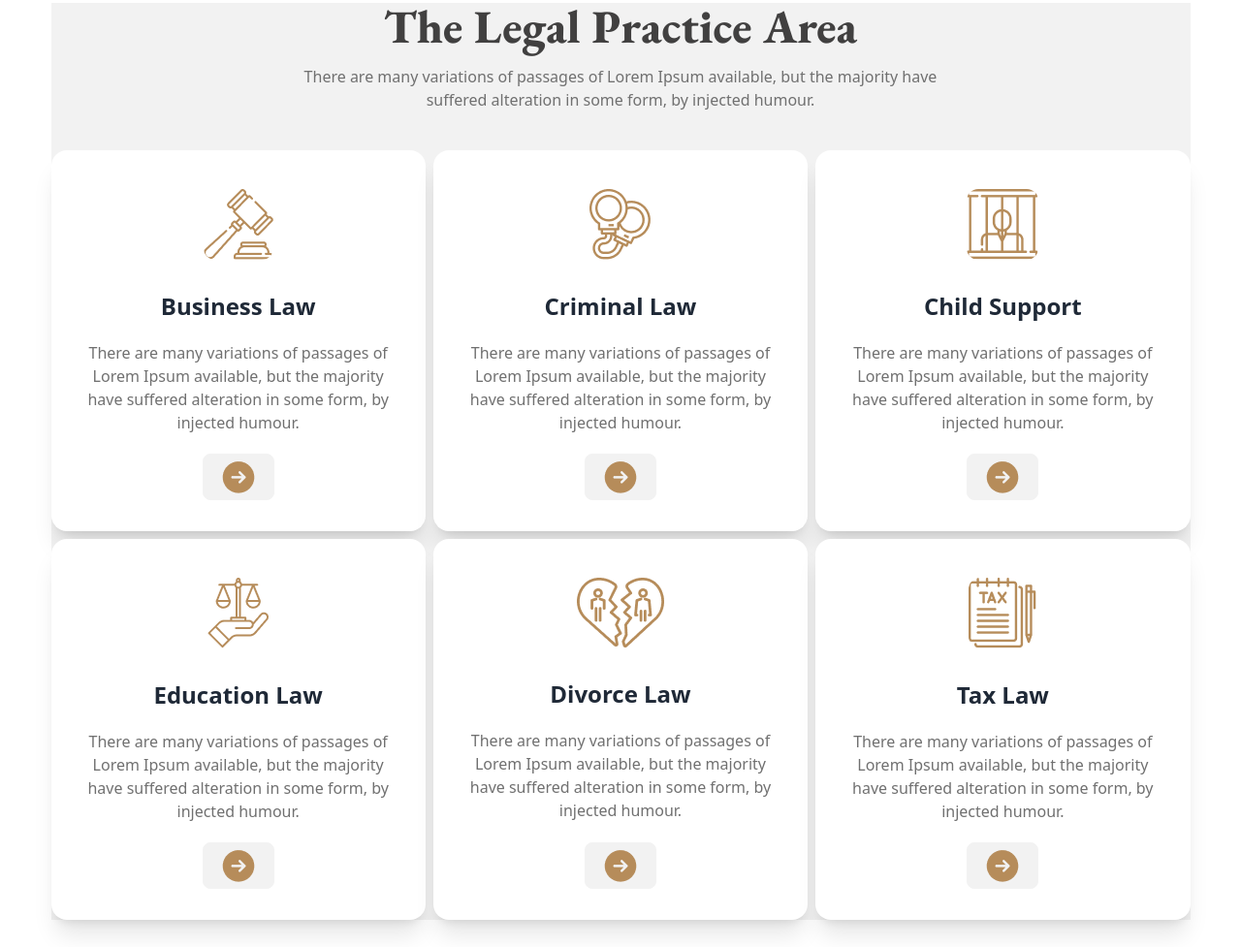
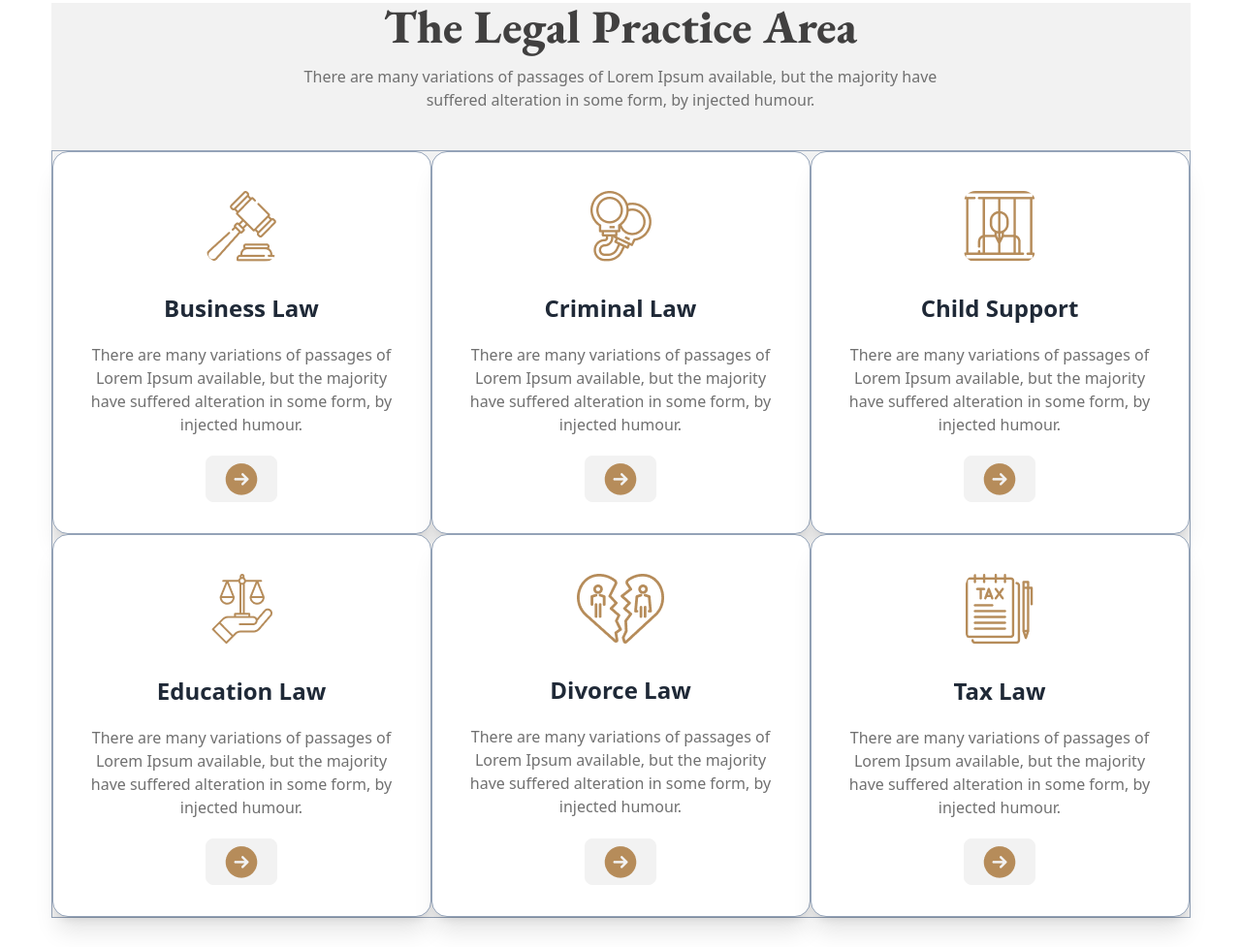
Before and after one commit to codermahbub20/legal-soluation-repo, a plain HTML site: page index.html in a window 1280 px wide. Shown: the part 735-1712 px from the top of the page at 97% size. Drawn offline with nearby package versions, Linux system fonts and the light colour scheme.

Commit message:
add border in legal practice area

```diff
--- a/index.html
+++ b/index.html
@@ -79,9 +79,9 @@
                 <h1 class="font-garmond text-3xl lg:text-5xl lg:mt-16 font-extrabold text-[#414040]  text-center">The Legal Practice Area</h1>
                 <p class="w-[700px] text-center mt-4 text-base font-medium text-[#707070] mx-auto">There are many variations of passages of Lorem Ipsum available, but the majority have suffered alteration in some form, by injected humour.</p>
 
-               <div class="grid grid-cols-1 md:grid-cols-2 lg:grid-cols-3 mt-10 gap-2">
+               <div class="grid grid-cols-1 md:grid-cols-2 lg:grid-cols-3 mt-10 border border-slate-400	">
                  <!-- First Card -->
-                 <div class="card  bg-base-100 shadow-xl">
+                 <div class="card  bg-base-100 shadow-xl border border-slate-400	">
                     <figure class="px-10 pt-10">
                       <img src="./images/business.png" alt="Shoes" class="rounded-xl" />
                     </figure>
@@ -94,7 +94,7 @@
                     </div>
                   </div>
                  <!-- second Card -->
-                 <div class="card  bg-base-100 shadow-xl">
+                 <div class="card  bg-base-100 shadow-xl border border-slate-400	">
                     <figure class="px-10 pt-10">
                       <img src="./images/criminal.png" alt="Shoes" class="rounded-xl" />
                     </figure>
@@ -107,7 +107,7 @@
                     </div>
                   </div>
                  <!-- third Card -->
-                 <div class="card  bg-base-100 shadow-xl">
+                 <div class="card  bg-base-100 shadow-xl border border-slate-400	">
                     <figure class="px-10 pt-10">
                       <img src="./images/child.png" alt="Shoes" class="rounded-xl" />
                     </figure>
@@ -120,7 +120,7 @@
                     </div>
                   </div>
                  <!-- 4 Card -->
-                 <div class="card  bg-base-100 shadow-xl">
+                 <div class="card  bg-base-100 shadow-xl border border-slate-400	">
                     <figure class="px-10 pt-10">
                       <img src="./images/education.png" alt="Shoes" class="rounded-xl" />
                     </figure>
@@ -133,7 +133,7 @@
                     </div>
                   </div>
                  <!-- 5 Card -->
-                 <div class="card  bg-base-100 shadow-xl">
+                 <div class="card  bg-base-100 shadow-xl border border-slate-400	">
                     <figure class="px-10 pt-10">
                       <img src="./images/divorce.png" alt="Shoes" class="rounded-xl" />
                     </figure>
@@ -146,7 +146,7 @@
                     </div>
                   </div>
                  <!-- 6 Card -->
-                 <div class="card  bg-base-100 shadow-xl">
+                 <div class="card  bg-base-100 shadow-xl border border-slate-400	">
                     <figure class="px-10 pt-10">
                       <img src="./images/tax.png" alt="Shoes" class="rounded-xl" />
                     </figure>
@@ -207,7 +207,7 @@
             <h1 class="font-garmond text-3xl lg:text-5xl lg:mt-16 font-extrabold text-[#414040]  text-center">Frequently Asked Any Questions</h1>
             <p class="w-[700px] text-center mt-4 text-base font-medium text-[#707070] mx-auto">There are many variations of passages of Lorem Ipsum available, but the majority have suffered alteration in some form, by injected humour.</p>
 
-            <div class="flex  justify-between items-center">
+            <div class="flex flex-col lg:flex-row justify-between items-center">
                 <div class="flex-1">
                     <div class="collapse collapse-plus mb-10 bg-base-200">
                         <input type="radio" name="my-accordion-3" checked="checked" />
@@ -243,6 +243,14 @@
                 </div>
             </div>
         </section>
+
+        <!-- Contact section -->
+
+        <section>
+            <h1 class="font-garmond text-3xl lg:text-5xl lg:mt-16 font-extrabold text-[#414040]  text-center">Contact With Us</h1>
+            <p class="w-[700px] text-center mt-4 text-base font-medium text-[#707070] mx-auto">There are many variations of passages of Lorem Ipsum available, but the majority have suffered alteration in some form, by injected humour.</p>
+
+        </section>
     </main>
 
     <footer>
```
